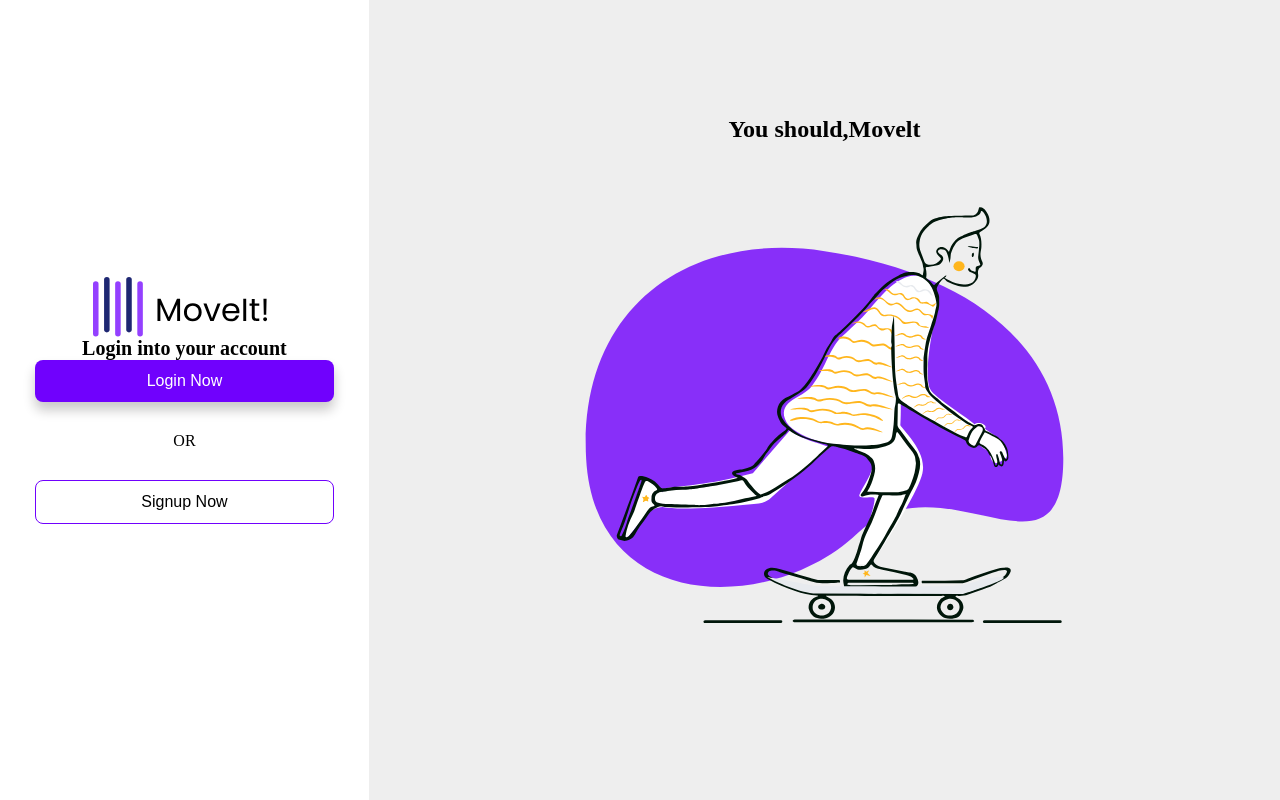
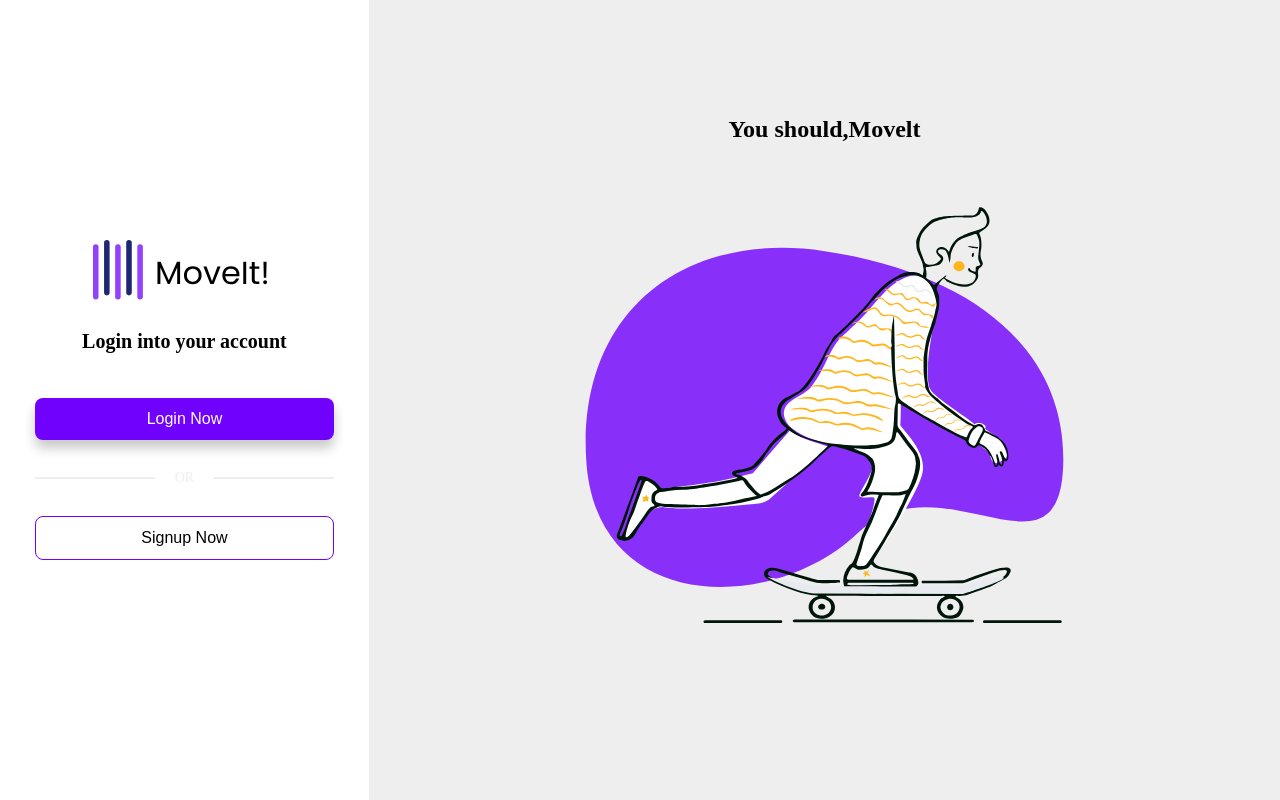
Before and after one commit to lguimorais/APP-DE-LOGIN, an Angular app in the folder FrontEnd/: page /login in a window 1280 px wide. Built offline with nearby package versions, Linux system fonts and the light colour scheme.

Commit message:
finalizando os botoes de login e signup

```diff
--- a/FrontEnd/src/app/components/default-login-layout/default-login-layout.component.html
+++ b/FrontEnd/src/app/components/default-login-layout/default-login-layout.component.html
@@ -4,7 +4,11 @@
     <h2>{{ title }}</h2>
     <div class="botoesDiv">
       <button class="primaryBtn">{{ primaryBtnText }}</button>
-      <span>OR</span>
+      <div class="divider">
+        <div></div>
+        <span>OR</span>
+        <div></div>
+      </div>
       <button class="secondaryBtn">{{ secondaryBtnText }}</button>
     </div>
   </section>
--- a/FrontEnd/src/app/components/default-login-layout/default-login-layout.component.scss
+++ b/FrontEnd/src/app/components/default-login-layout/default-login-layout.component.scss
@@ -14,16 +14,20 @@
   }
   .main-section {
     gap: 8px;
+
     flex-grow: 1;
     background-color: $background-color;
   }
   .form-section {
     flex-grow: 0.3;
     padding: 0 35px;
+    img {
+      margin-bottom: 30px;
     }
     h2 {
       font-size: 20px;
       font-weight: bold;
+      margin-bottom: 45px;
     }
     .botoesDiv {
       width: 100%;
@@ -32,6 +36,24 @@
       align-items: center;
       justify-content: center;
       gap: 30px;
+
+      .divider {
+        align-items: center;
+        justify-content: center;
+        display: flex;
+        gap: 20px;
+        width: 100%;
+        font-size: 14px;
+        color: $background-color;
+        font-weight: 400;
+        text-transform: uppercase;
+
+        div {
+          flex-grow: 1;
+          height: 2px;
+          background-color: $background-color;
+        }
+      }
       button {
         width: 100%;
         border-radius: 8px;
@@ -40,6 +62,7 @@
         border: none;
         background-color: transparent;
         padding: 12px 24px;
+        cursor: pointer;
 
         &.primaryBtn {
           background-color: $primary-color;
@@ -52,3 +75,4 @@
       }
     }
   }
+}
```
Lines whose indentation alone changed are shown as unchanged.
